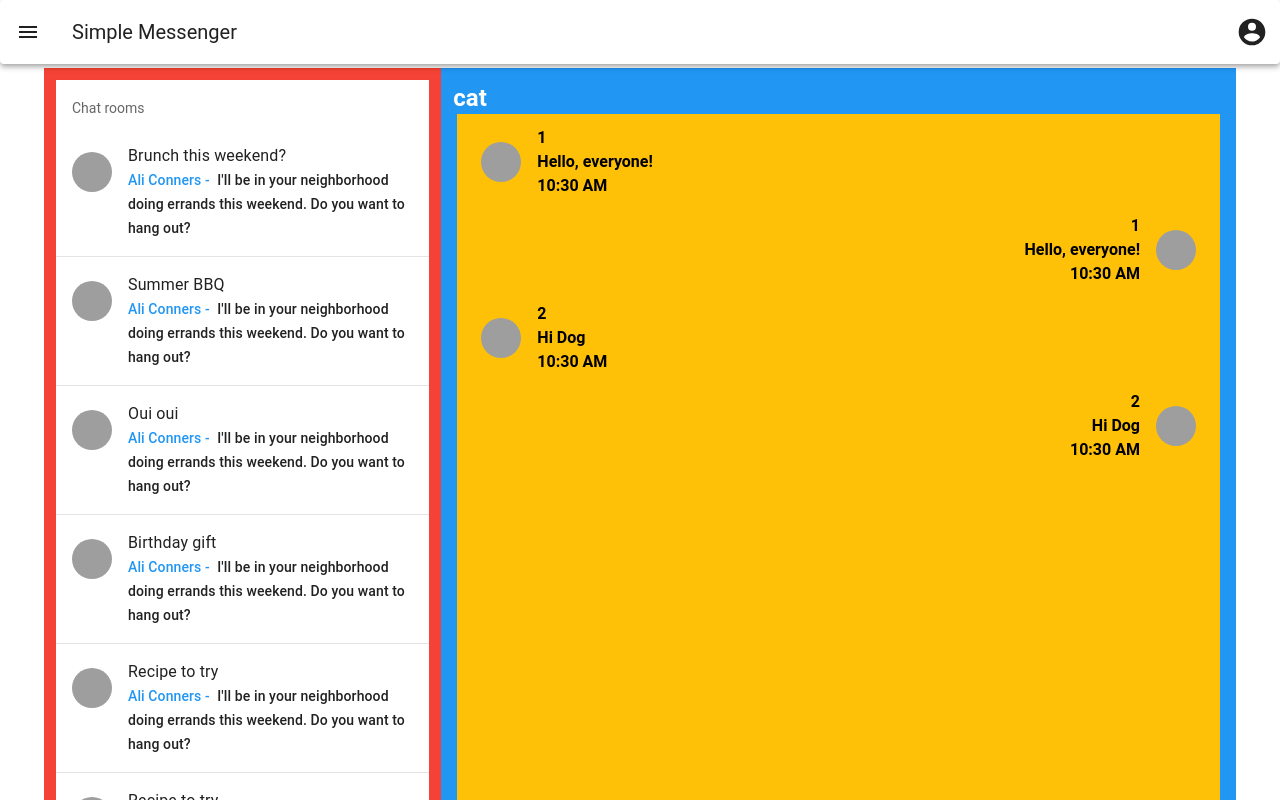
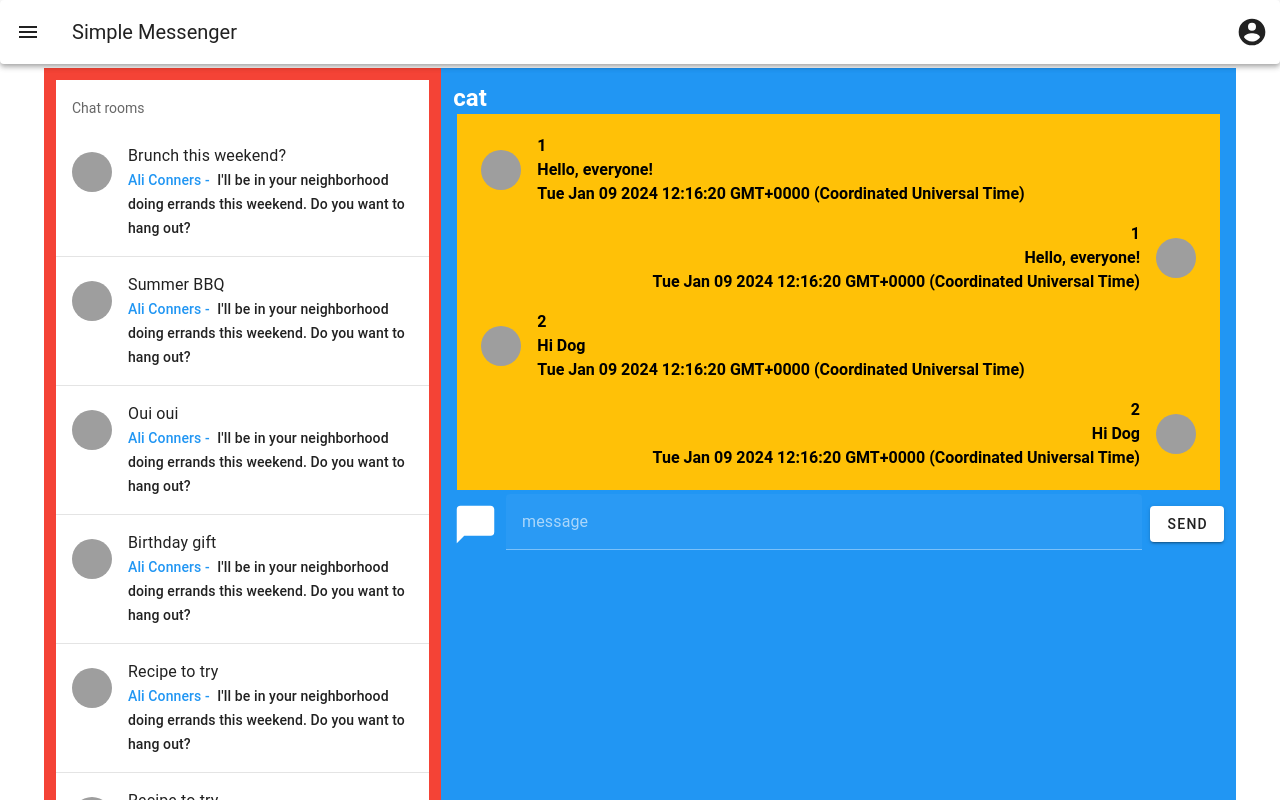
Before and after one commit to SJ0000/simple-messenger-fe, a Vue app: page /Messenger in a window 1280 px wide. Shown: the top 800 px of the page. Built offline with nearby package versions, Linux system fonts and the light colour scheme; grey boxes are pictures that could not be loaded.

Commit message:
feat: message reactive 적용

```diff
--- a/src/components/Chat.vue
+++ b/src/components/Chat.vue
@@ -3,20 +3,16 @@
     <header style="height: 30px">
       <h2>cat</h2>
     </header>
-    <v-virtual-scroll
-      class="ma-1 bg-amber"
-      :height="100"
-      :items="messages"
-    >
-      <template v-slot:default="{ item }">
+    <v-list class="ma-1 bg-amber">
+      <template v-for="(item, index) in mr" :key="item.id">
         <v-list-item
           prepend-avatar="https://cdn.vuetifyjs.com/images/lists/1.jpg"
           class="ma-2"
         >
           <div>
             <h4>{{ item.senderId }}</h4>
-              <h4>{{ item.content}}</h4>
-              <h4>{{item.sentAt}}</h4>
+            <h4>{{ item.content }}</h4>
+            <h4>{{ item.sentAt }}</h4>
           </div>
         </v-list-item>
         <v-list-item
@@ -25,12 +21,12 @@
         >
           <div class="text-right">
             <h4>{{ item.senderId }}</h4>
-              <h4>{{ item.content}}</h4>
-              <h4>{{item.sentAt}}</h4>
+            <h4>{{ item.content }}</h4>
+            <h4>{{ item.sentAt }}</h4>
           </div>
         </v-list-item>
       </template>
-    </v-virtual-scroll>
+    </v-list>
     <div class="d-flex">
       <v-icon :icon="mdiMessage" size="45" class="mr-2 mt-2"></v-icon>
       <v-textarea label="message" rows="1" row-height="15"></v-textarea>
@@ -43,36 +39,40 @@
 
 <script setup lang="ts">
 import {mdiMessage} from "@mdi/js"
+import {Message} from "@/modules/chat/interface";
+import {reactive} from "vue";
 
-// 사용자 정보를 사전에 가지고 있어야 함
-const myId = 1;
-
-const messages = [
+const messages: Array<Message> = [
   {
-    id: 10,
+    id: 1,
     senderId: 1,
     content: "Hello, everyone!",
-    sentAt: "10:30 AM",
+    sentAt: new Date(),
   },
   {
-    id: 11,
+    id: 2,
     senderId: 2,
     content: "Hi Dog",
-    sentAt: "10:30 AM",
+    sentAt: new Date(),
   },
 ]
 
-function addItemTest(){
-  messages.push(
+const mr = reactive(messages)
+let messageId = 3
+
+function addItemTest() {
+  mr.push(
     {
-      id: 11,
+      id: messageId,
       senderId: 2,
       content: "messageN",
-      sentAt: "10:31 AM",
+      sentAt: new Date(),
     }
   )
+  messageId++
   console.log(messages)
 }
+
 </script>
 <style scoped>
 </style>
```
Also changed, not shown: src/modules/chat/interface.ts (+7 -0 lines). Lines whose indentation alone changed are shown as unchanged.
